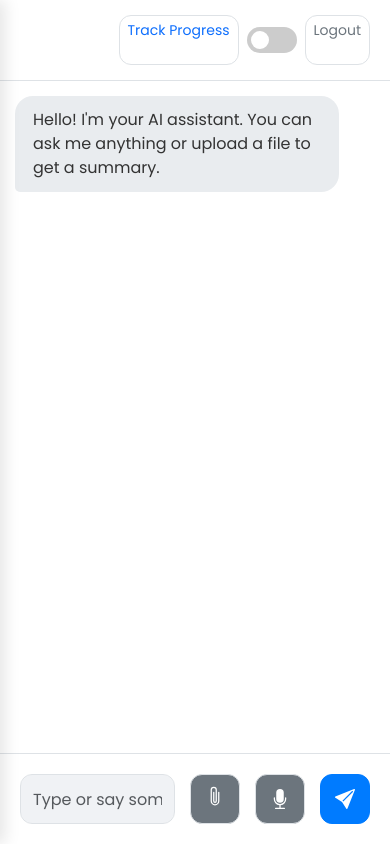
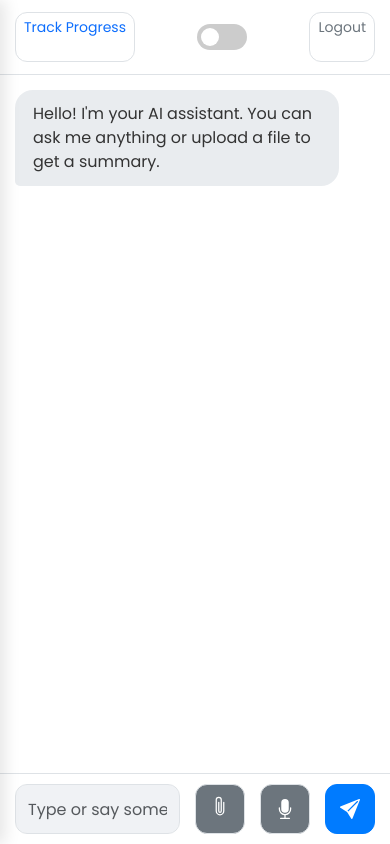
Before and after one commit to adityapethe15/AI-Powered-Chatbot-Flask-LLM-Integration-Dashboard, a Flask app: page / in a window 390 px wide. Run offline with Flask 3, Linux system fonts and the light colour scheme; the visitor is signed in with stand-in values (Sample User, id 1); data that the repository does not hold is empty; some libraries are stand-ins or nearby versions.

Commit message:
Implement robust mobile header layout

```diff
--- a/static/style.css
+++ b/static/style.css
@@ -75,7 +75,7 @@ body {
 .chat-window { flex-grow: 1; display: flex; flex-direction: column; background-color: var(--chat-bg); transition: background-color 0.3s; }
 .chat-header { padding: 15px 20px; border-bottom: 1px solid var(--border-color); font-weight: 600; font-size: 1.2rem; background: var(--header-bg); z-index: 10; display: flex; justify-content: space-between; align-items: center; transition: background-color 0.3s, border-color 0.3s; }
 .header-controls { display: flex; align-items: center; gap: 15px; }
-.username-display { font-size: 0.9rem; font-weight: 400; color: var(--secondary-color); }
+.username-display { font-size: 0.9rem; font-weight: 400; color: var(--secondary-color); white-space: nowrap; }
 .chat-messages { flex-grow: 1; padding: 30px; overflow-y: auto; display: flex; flex-direction: column; }
 .message { display: flex; margin-bottom: 20px; max-width: 75%; animation: fadeIn 0.5s ease-out; }
 .message-content { padding: 12px 18px; border-radius: 18px; line-height: 1.5; }
@@ -115,55 +115,60 @@ input:checked + .slider:before { transform: translateX(24px); }
 @keyframes bounce { 0%, 80%, 100% { transform: scale(0); } 40% { transform: scale(1.0); } }
 @keyframes pulse { 0% { box-shadow: 0 0 0 0 rgba(0, 123, 255, 0.4); } 70% { box-shadow: 0 0 0 10px rgba(0, 123, 255, 0); } 100% { box-shadow: 0 0 0 0 rgba(0, 123, 255, 0); } }
 
-/* --- Responsive Design (Original for tablets) --- */
+/* ============================================
+    RESPONSIVE DESIGN SECTION
+============================================
+*/
+
+/* --- For Tablets --- */
 @media (max-width: 992px) {
     .sidebar { position: absolute; left: -300px; z-index: 1000; height: 100%; background: var(--chat-bg); box-shadow: 5px 0 15px rgba(0,0,0,0.1); }
     body { height: 100vh; padding: 0; }
-    .chat-container { height: 100vh; border-radius: 0; }
+    .chat-container, .main-dashboard-container, .main-quiz-container, .main-notes-container { height: 100vh; border-radius: 0; }
     .header-title { display: none; }
 }
 
-/* ============================================
-    NEW RESPONSIVE DESIGN FOR MOBILE
-============================================
-*/
-@media (max-width: 768px) {
 
-    /* Make the main container take up the full screen on mobile */
+/* --- For Phones --- */
+@media (max-width: 576px) {
+    /* Make the main containers take up the full screen */
     .chat-container, .main-dashboard-container, .main-quiz-container, .main-notes-container {
         height: 100vh;
         width: 100%;
         border-radius: 0;
     }
 
-    /* Fix the chat header layout */
+    /* === THIS IS THE NEW FIX === */
+    /* Stack header items and center them */
     .chat-header {
-        flex-wrap: wrap; /* Allow header items to wrap to a new line */
-        gap: 10px;
+        flex-direction: column; /* Stack "AI Assistant" and controls vertically */
+        align-items: flex-start; /* Align text to the left */
+        gap: 12px;
+        padding: 12px 15px;
     }
-    .chat-header .header-controls {
-        gap: 8px; /* Reduce gap between buttons */
-        flex-wrap: wrap; /* Allow buttons to wrap */
-        justify-content: flex-end; /* Align buttons to the right */
-        width: 100%; /* Take full width to allow proper alignment */
+    .header-controls {
+        width: 100%; /* Make controls take full width */
+        justify-content: space-between; /* Space out the buttons evenly */
+        gap: 8px;
     }
-    .chat-header .username-display {
-        display: none; /* Hide the "Welcome" text on small screens to save space */
+    .username-display {
+        display: none; /* Hide welcome text on very small screens */
     }
 
     /* Fix the dashboard header layout */
     .dashboard-header {
         flex-direction: column; /* Stack header items vertically */
         gap: 10px;
-        padding-top: 1rem;
-        padding-bottom: 1rem;
+        padding: 1rem;
     }
 
-    /* Improve chat message visibility */
+    /* Adjust chat area for smaller screens */
+    .chat-input-area {
+        padding: 10px 15px;
+    }
     .chat-messages {
         padding: 15px;
     }
-
     .message {
         max-width: 90%;
     }
```
